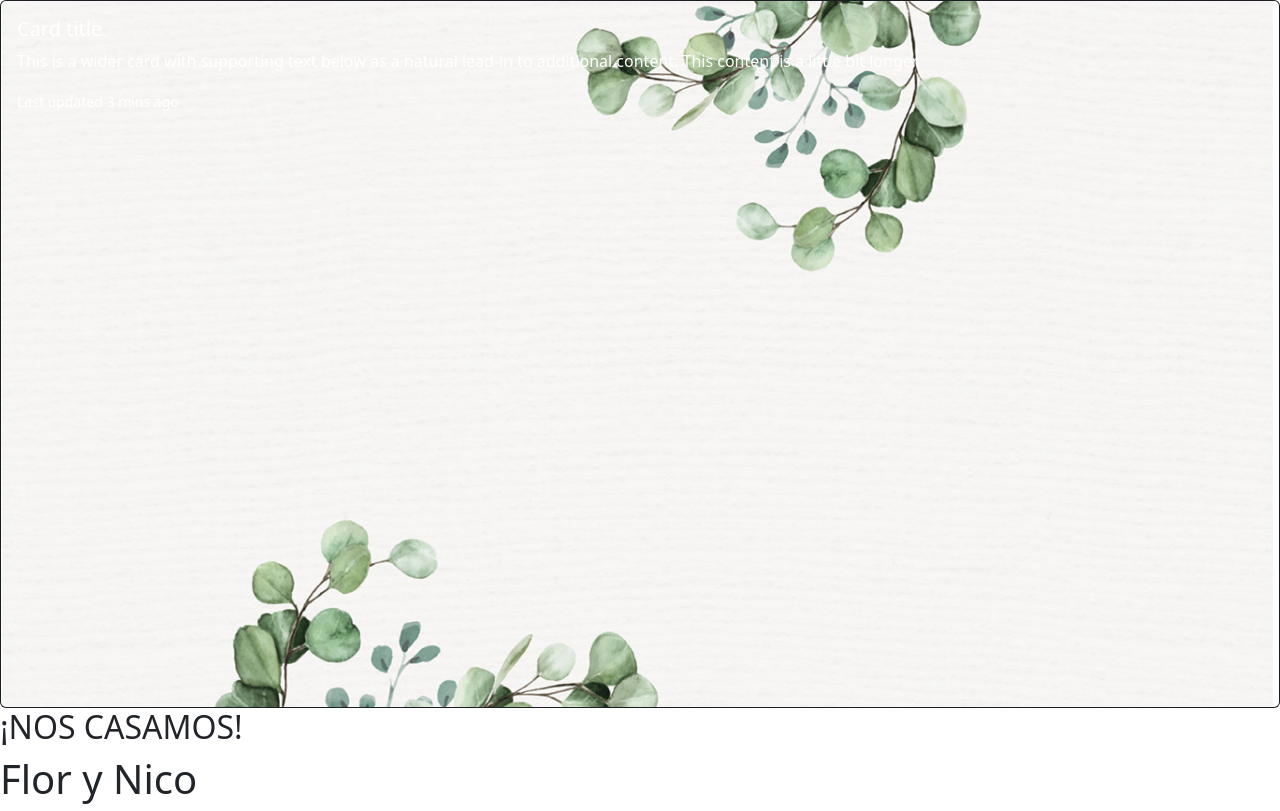
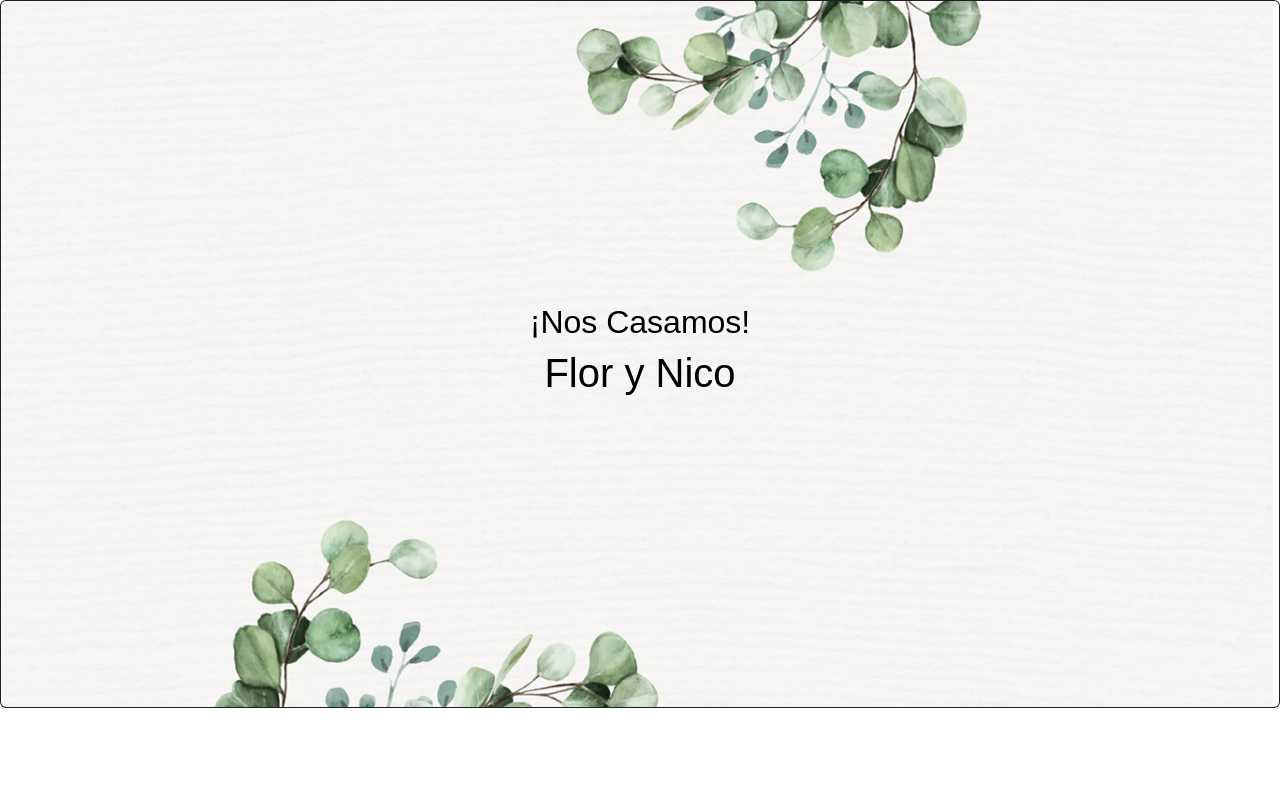
Before and after one commit to NicolasOrciuolo/tarjeta-casamiento, a plain HTML site: page index.html in a window 1280 px wide. Drawn offline with nearby package versions, Linux system fonts and the light colour scheme.

Commit message:
Se comienza a elaborar el header

```diff
--- a/index.html
+++ b/index.html
@@ -19,20 +19,13 @@
    <header>
       <div class="card text-bg-dark">
          <img src="./img/Fondo.jpg" class="card-img" alt="...">
-         <div class="card-img-overlay">
-            <h5 class="card-title">Card title</h5>
-            <p class="card-text">This is a wider card with supporting text below as a natural lead-in to additional
-               content. This content is a little bit longer.</p>
-            <p class="card-text"><small>Last updated 3 mins ago</small></p>
+         <div class="card-img-overlay d-flex flex-column justify-content-center align-items-center">
+            <h2 class="titulo-2">¡Nos Casamos!</h2>
+            <h1 class="titulo-1">Flor y Nico</h1>
          </div>
       </div>
 
 
-
-
-
-      <h2>¡NOS CASAMOS!</h2>
-      <h1>Flor y Nico</h1>
    </header>
 
 
--- a/styles/style.css
+++ b/styles/style.css
@@ -0,0 +1,27 @@
+/* RESET CSS ----------------------------------------------------------- */
+* {
+   margin: 0;
+   padding: 0;
+   font-family: "Nunito", sans-serif;
+   box-sizing: border-box;
+}
+
+a {
+   text-decoration: none;
+   color: black;
+}
+
+ul,
+ol {
+   list-style-type: none;
+}
+
+
+/* HEADER ----------------------------------------------------------------- */
+.titulo-1 {
+   color: black;
+}
+
+.titulo-2 {
+   color: black;
+}
```
